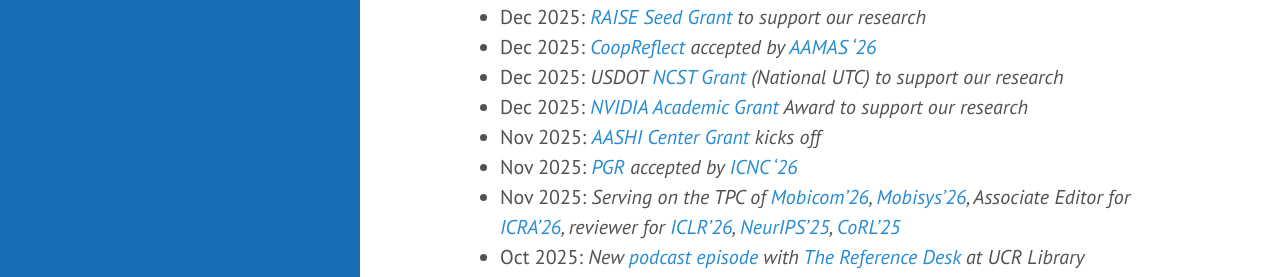
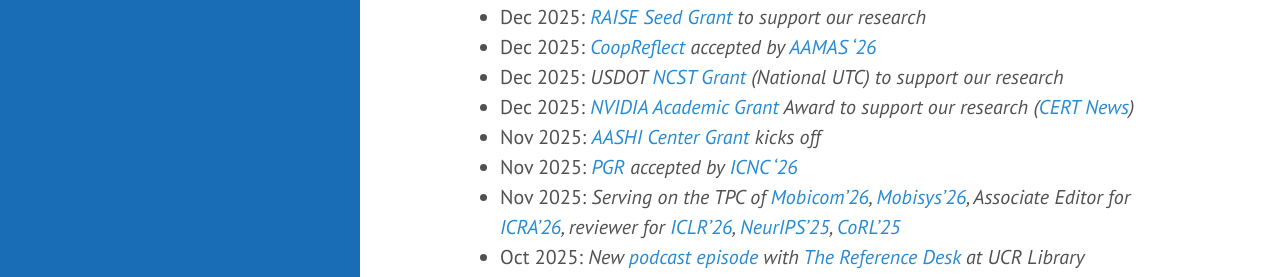
Before and after one commit to hangqiu/hangqiu.github.io, a Jekyll site: the page built from index.md, in a window 1280 px wide. Shown: the part 1072-1349 px from the top of the page. Built offline with Jekyll 4.4.1, drawn with Linux system fonts in a browser that asks for light colours; a style sheet for code colours, icons or effects is not loaded.

Commit message:
Auto-sync lab_news_auto.yml from source repo

```diff
--- a/_data/lab_news_auto.yml
+++ b/_data/lab_news_auto.yml
@@ -13,7 +13,7 @@
 - title: "USDOT [NCST Grant](https://ncst.ucdavis.edu/) (National UTC) to support our research"
   date: 2025-12-17
 
-- title: "[NVIDIA Academic Grant](https://www.nvidia.com/en-us/industries/higher-education-research/academic-grant-program/) Award to support our research"
+- title: "[NVIDIA Academic Grant](https://www.nvidia.com/en-us/industries/higher-education-research/academic-grant-program/) Award to support our research ([CERT News](https://www.cert.ucr.edu/news/2026/03/18/ce-cert-secures-nvidia-academic-grant-advance-cooperative-autonomous-systems))"
   date: 2025-12-12
 
 - title: "[AASHI Center Grant](https://news.ucr.edu/articles/2025/11/21/ucr-leads-8-million-effort-dynamic-computer-networks) kicks off"
```
